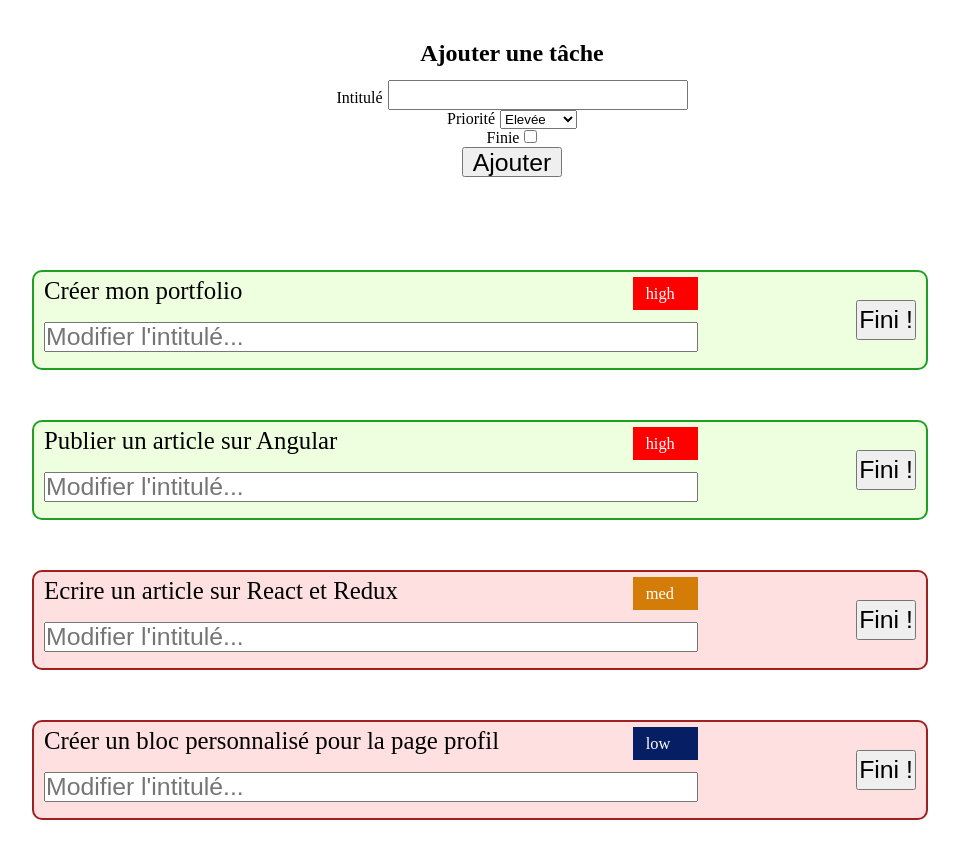
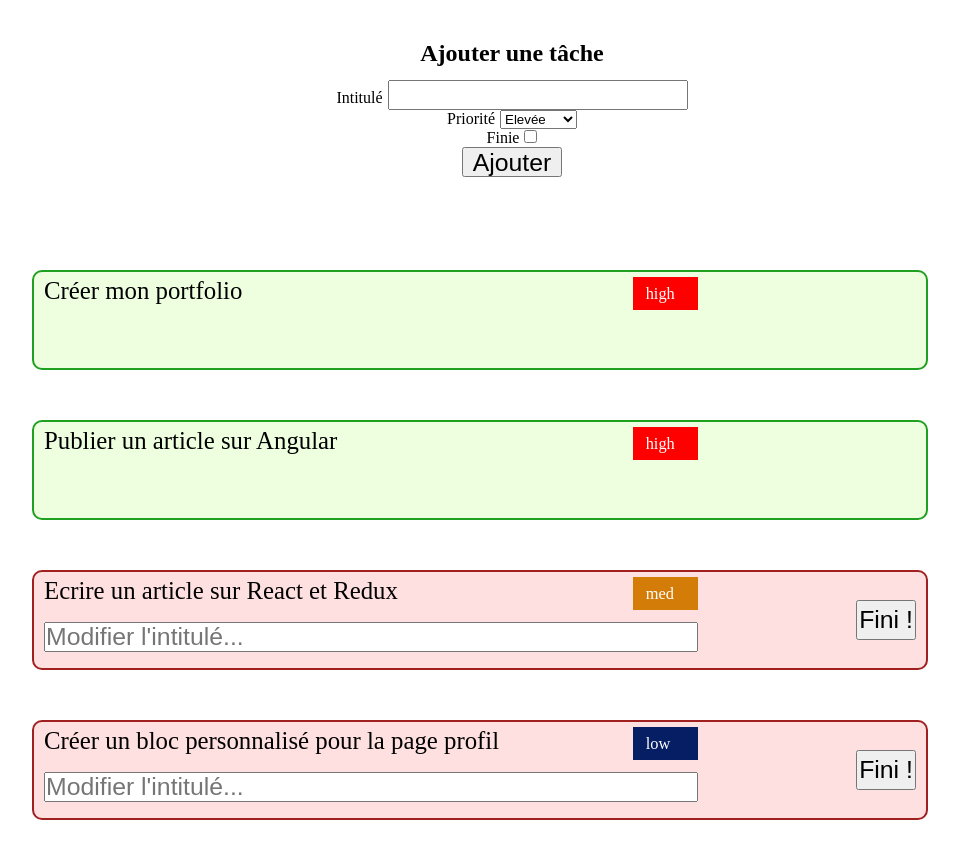
Before and after one commit to ThibaudFournes77/react-to-do-list, a React (Create React App) app: page / in a window 1280 px wide. Shown: the top 858 px of the page, without its empty margins (160-1119 px from the left). Built offline with nearby package versions, Linux system fonts and the light colour scheme.

Commit message:
Conditionner le rendu d'un élément - input de modification d'une tâche seulement si tâche à faire

```diff
--- a/src/components/Task.js
+++ b/src/components/Task.js
@@ -14,9 +14,13 @@ function Task(props) {
       <div className="task__content">
         <p className="task__label">{props.libelle}</p>
         <p className={`task__priority task__priority-${props.priority}`}>{props.priority}</p>
-        <input type="text" className="task__input" placeholder="Modifier l'intitulé..." />
+        {
+          !isDone && <input type="text" className="task__input" placeholder="Modifier l'intitulé..." />
+        }
       </div>
-      <button type="button" className="task__button" onClick={handleClick}>Fini !</button>
+      {
+        !isDone && <button type="button" className="task__button" onClick={handleClick}>Fini !</button>
+      }
     </li>
   );
 }
```
